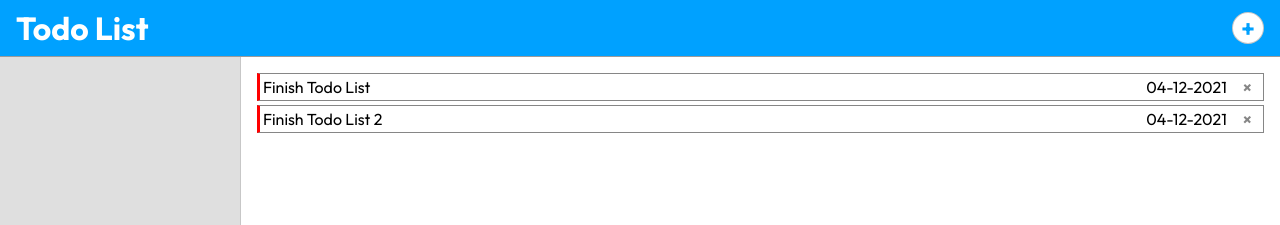
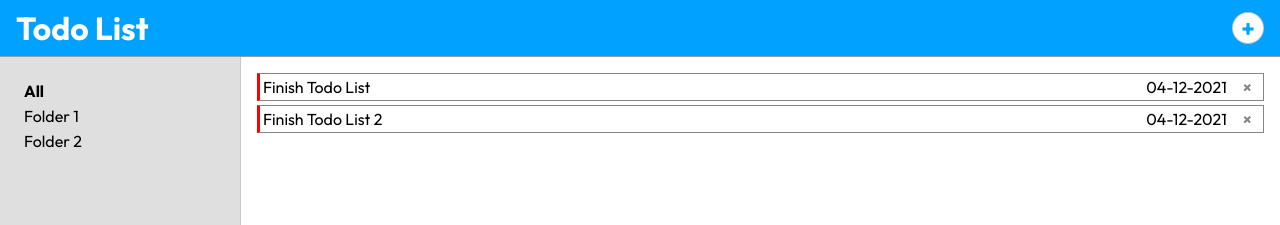
Before and after one commit to Bossolin/odin-todo-list, a website built with webpack: page dist/index.html in a window 1280 px wide. Shown: the top 225 px of the page. Built offline with nearby package versions, Linux system fonts and the light colour scheme.

Commit message:
added lists and sort by folder

```diff
--- a/src/components/Dom.js
+++ b/src/components/Dom.js
@@ -47,6 +47,14 @@ const Dom = (() => {
     })();
   };
 
+  const filterTodos = () => {
+    const listItems = document.querySelectorAll(".todos-lists li");
+
+    listItems.forEach((item) => {
+      item.addEventListener("click", Logic.filterTodos);
+    });
+  };
+
   const deleteTodo = (todo) => {
     const todoLi = document.getElementById(todo.path[1].id);
     todoLi.remove();
@@ -54,7 +62,7 @@ const Dom = (() => {
     Todo.todoArr = Todo.todoArr.filter((task) => +task.id !== +todo.path[1].id);
   };
 
-  return { modalBtns, deleteTodo };
+  return { modalBtns, deleteTodo, filterTodos };
 })();
 
 export default Dom;
--- a/src/components/Logic.js
+++ b/src/components/Logic.js
@@ -1,8 +1,10 @@
 import Dom from "./Dom";
+import Todo from "./Todo";
 
 const Logic = (() => {
   const displayTodo = (todo) => {
     const todoUl = document.querySelector(".todos-ul");
+
     const todoItem = document.createElement("li");
     todoItem.setAttribute("id", todo.id);
     todo.priority === "urgent"
@@ -28,7 +30,37 @@ const Logic = (() => {
     todoUl.appendChild(todoItem);
   };
 
-  return { displayTodo };
+  const displayLists = (list) => {
+    const listsUl = document.querySelector(".todos-lists");
+    const listItem = document.createElement("li");
+
+    listItem.innerText = list;
+
+    listItem.innerText === "All" ? listItem.classList.add("active") : "";
+
+    listsUl.appendChild(listItem);
+  };
+
+  const clearTodos = () => {
+    const children = document.querySelectorAll(".todos-ul li");
+    children.forEach((child) => child.remove());
+  };
+
+  const filterTodos = (list) => {
+    clearTodos();
+
+    if (list.target.innerText === "All") {
+      return Todo.todoArr.forEach(displayTodo);
+    }
+
+    const filtered = Todo.todoArr.filter(
+      (todo) => todo.folder === list.target.innerText
+    );
+
+    filtered.forEach(displayTodo);
+  };
+
+  return { displayTodo, displayLists, filterTodos, clearTodos };
 })();
 
 export default Logic;
--- a/src/components/Todo.js
+++ b/src/components/Todo.js
@@ -10,24 +10,26 @@ const Todo = (() => {
 
   const todoArr = [];
 
+  const lists = ["All", "Folder 1", "Folder 2"];
+
   const dummyTodo = createTodo(
     "Finish Todo List",
     "04-12-2021",
     "urgent",
-    "main"
+    "Folder 1"
   );
 
   const dummyTodo2 = createTodo(
     "Finish Todo List 2",
     "04-12-2021",
     "urgent",
-    "main"
+    "Folder 2"
   );
 
   todoArr.push(dummyTodo);
   todoArr.push(dummyTodo2);
 
-  return { createTodo, todoArr };
+  return { createTodo, todoArr, lists };
 })();
 
 export default Todo;
--- a/src/components/UI.js
+++ b/src/components/UI.js
@@ -39,6 +39,10 @@ const UI = (() => {
       const todosUl = document.createElement("ul");
       todosUl.classList.add("todos-ul");
 
+      const listsUl = document.createElement("ul");
+      listsUl.classList.add("todos-lists");
+
+      list.appendChild(listsUl);
       todos.appendChild(todosUl);
       main.appendChild(list);
       main.appendChild(todos);
@@ -98,6 +102,8 @@ const UI = (() => {
     body.appendChild(content);
     Dom.modalBtns();
     Todo.todoArr.forEach(Logic.displayTodo);
+    Todo.lists.forEach(Logic.displayLists);
+    Dom.filterTodos();
   };
 
   return { generateUI };
--- a/src/style.css
+++ b/src/style.css
@@ -203,3 +203,18 @@ form {
   background-color: white;
   cursor: pointer;
 }
+
+/* lists CSS */
+
+.todos-lists {
+  padding: 1.5rem;
+  display: flex;
+  flex-direction: column;
+  gap: 0.3rem;
+  list-style-type: none;
+  cursor: pointer;
+}
+
+.todos-lists .active {
+  font-weight: bold;
+}
```
Also changed, not shown: dist/main.js.
